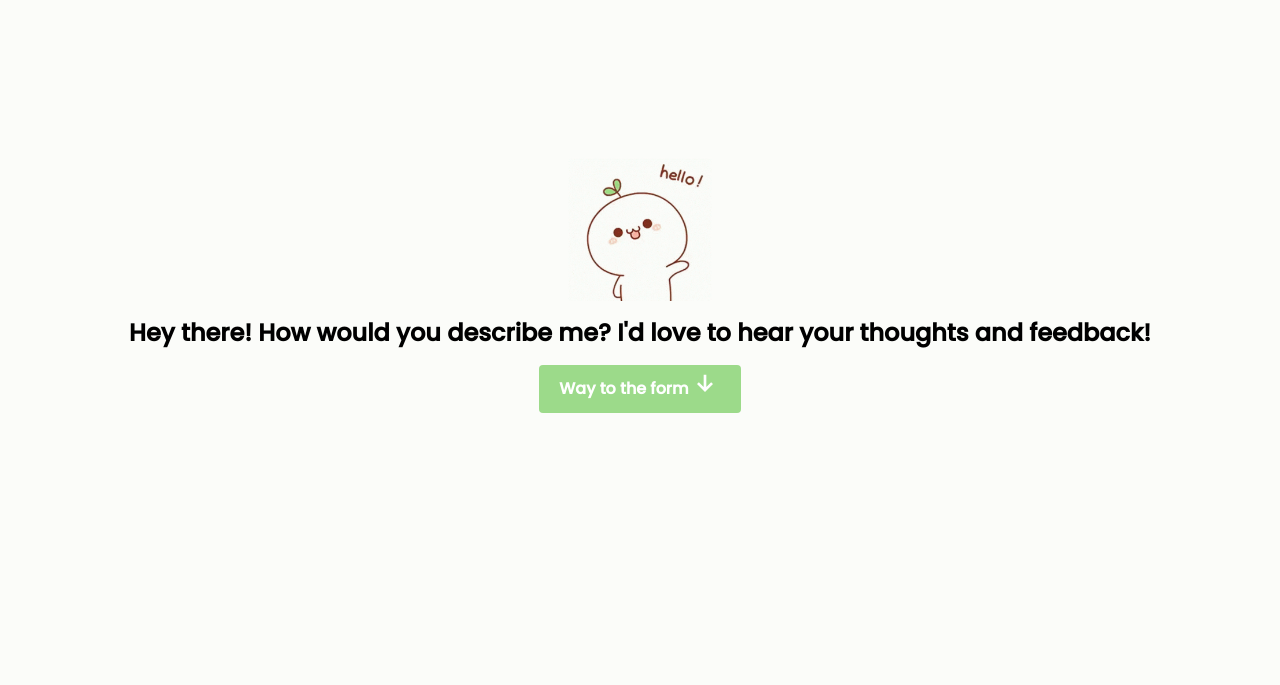
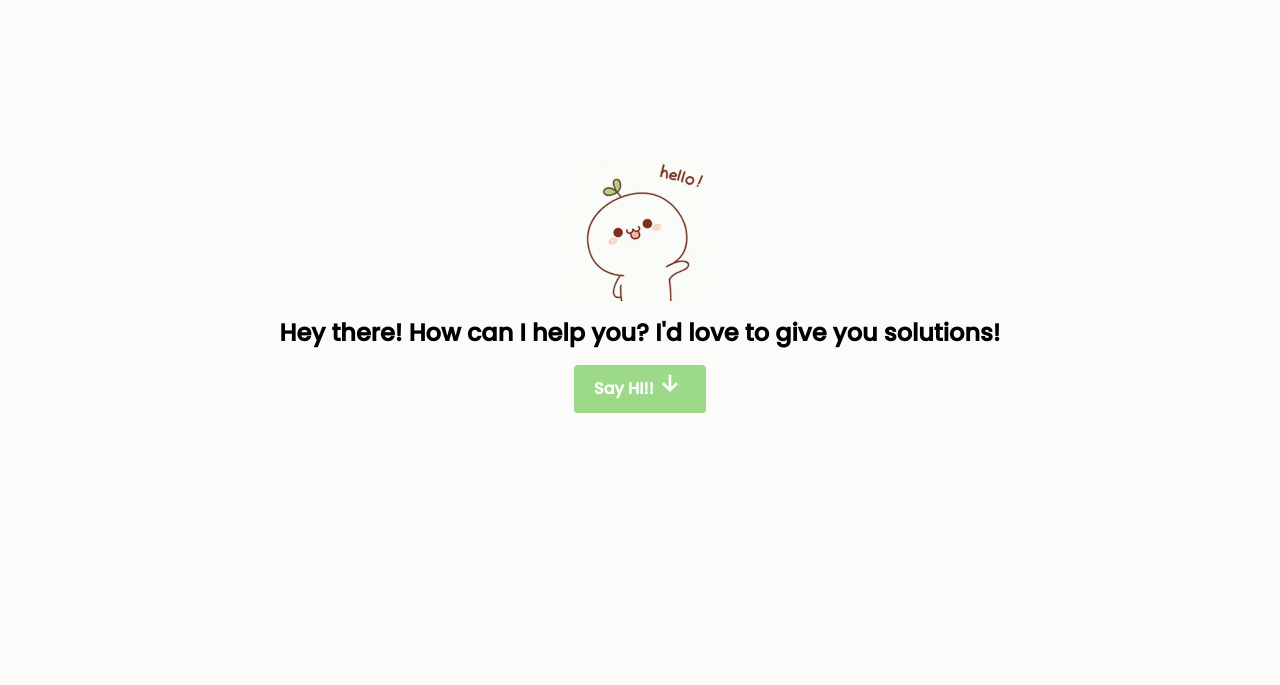
Before and after one commit to Vk2401/feedback-form, a website built with Vite: page index.html in a window 1280 px wide. Shown: the part 115-800 px from the top of the page. Built offline with nearby package versions, Linux system fonts and the light colour scheme; grey boxes are pictures that could not be loaded.

Commit message:
Update index.html

```diff
--- a/index.html
+++ b/index.html
@@ -33,10 +33,10 @@
     <div class="flex text-center items-center justify-center flex-col gap-4 h-screen select-none">
 
       <img src="/images/star-tamtlı.gif" draggable="false" class="w-36 h-36 select-none" alt="welcome gif">
-      <div class="text-2xl font-bold px-4">Hey there! How would you describe me? I'd love to hear your thoughts and feedback!
+      <div class="text-2xl font-bold px-4">Hey there! How can I help you? I'd love to give you solutions!
       </div>
       <a href="#form-container"
-        class="bg-[#9cda8a] rounded px-5 py-2 flex items-center justify-center text-white font-bold">Way to the form
+        class="bg-[#9cda8a] rounded px-5 py-2 flex items-center justify-center text-white font-bold">Say HI!!
         <svg xmlns="http://www.w3.org/2000/svg" class="animated-element-y" width="32" height="32" viewBox="0 0 24 24">
           <path fill="currentColor" d="m12 18l-6-6l1.4-1.4l3.6 3.6V5h2v9.2l3.6-3.6L18 12z" />
         </svg></a>
```
